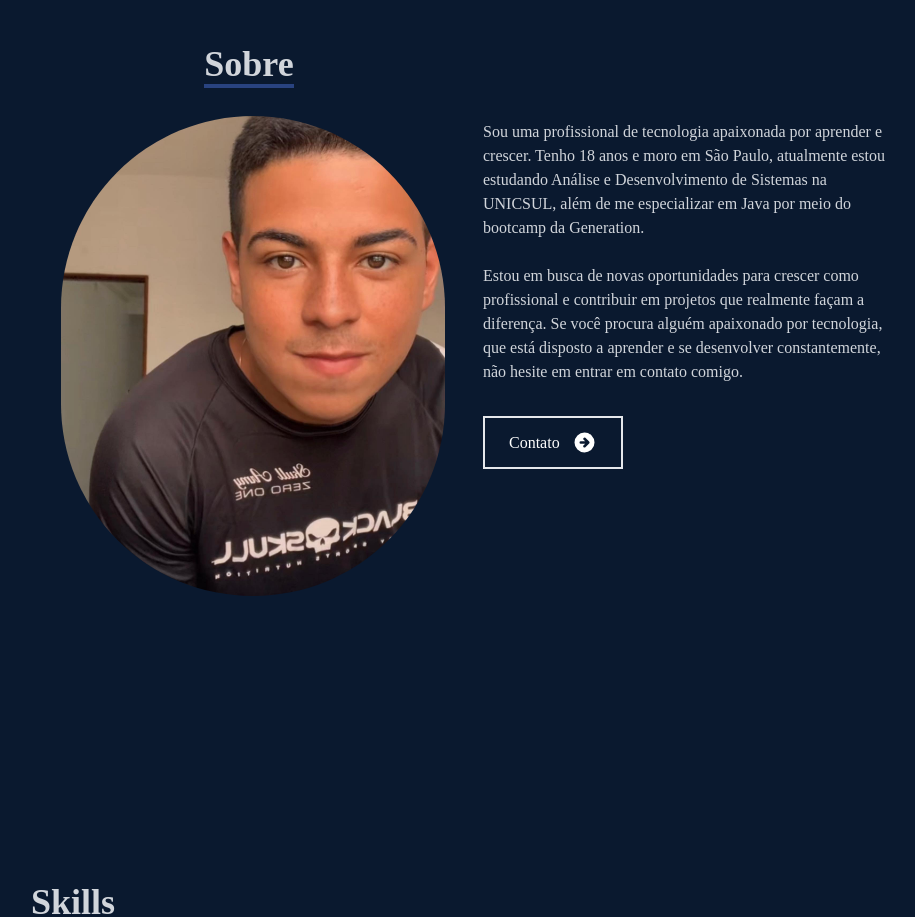
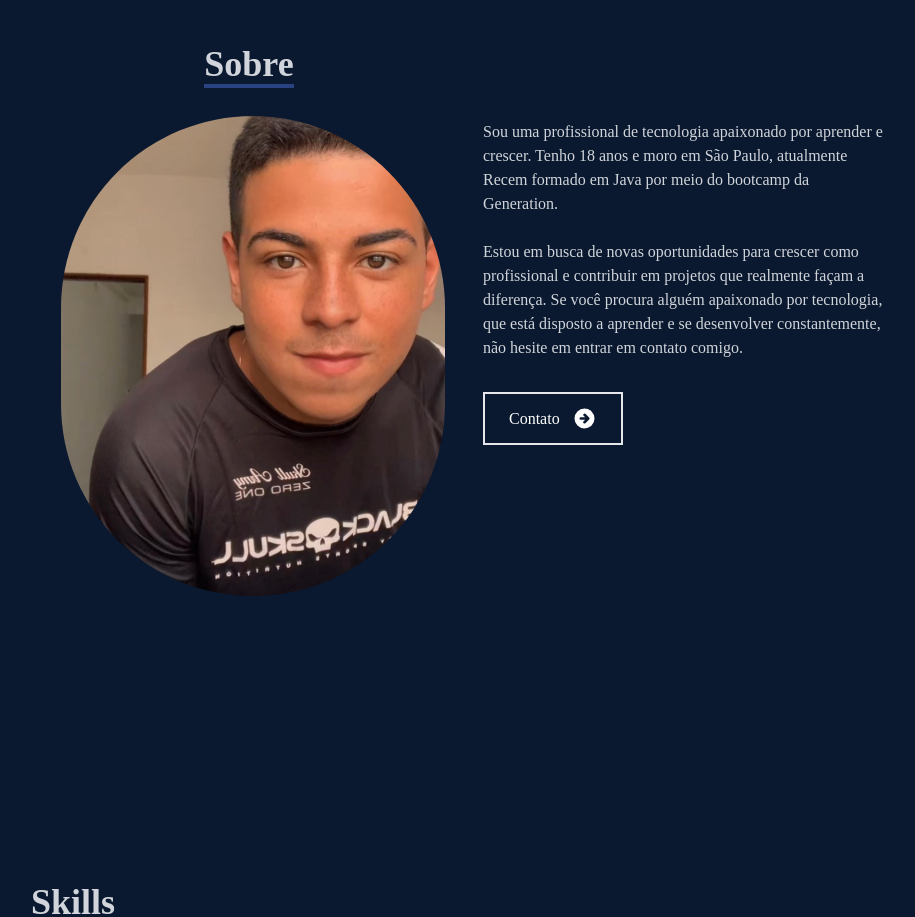
Before and after one commit to brunokauaal/Portifolio, a React (Create React App) app: page / in a window 1280 px wide. Shown: the part 880-1797 px from the top of the page, without its empty margins (173-1088 px from the left). Built offline with nearby package versions, Linux system fonts and the light colour scheme.

Commit message:
Ortgrafia arrumar

```diff
--- a/src/components/About.jsx
+++ b/src/components/About.jsx
@@ -20,7 +20,7 @@ const About = () => {
             </div>
             <div className='py-1'>
               <p>
-                Sou uma profissional de tecnologia apaixonada por aprender e crescer. Tenho 18 anos e moro em São Paulo, atualmente estou estudando Análise e Desenvolvimento de Sistemas na UNICSUL, além de me especializar em Java por meio do bootcamp da Generation.
+                Sou uma profissional de tecnologia apaixonado por aprender e crescer. Tenho 18 anos e moro em São Paulo, atualmente  Recem formado em Java por meio do bootcamp da Generation.
 
               </p>
               <br/>
```
